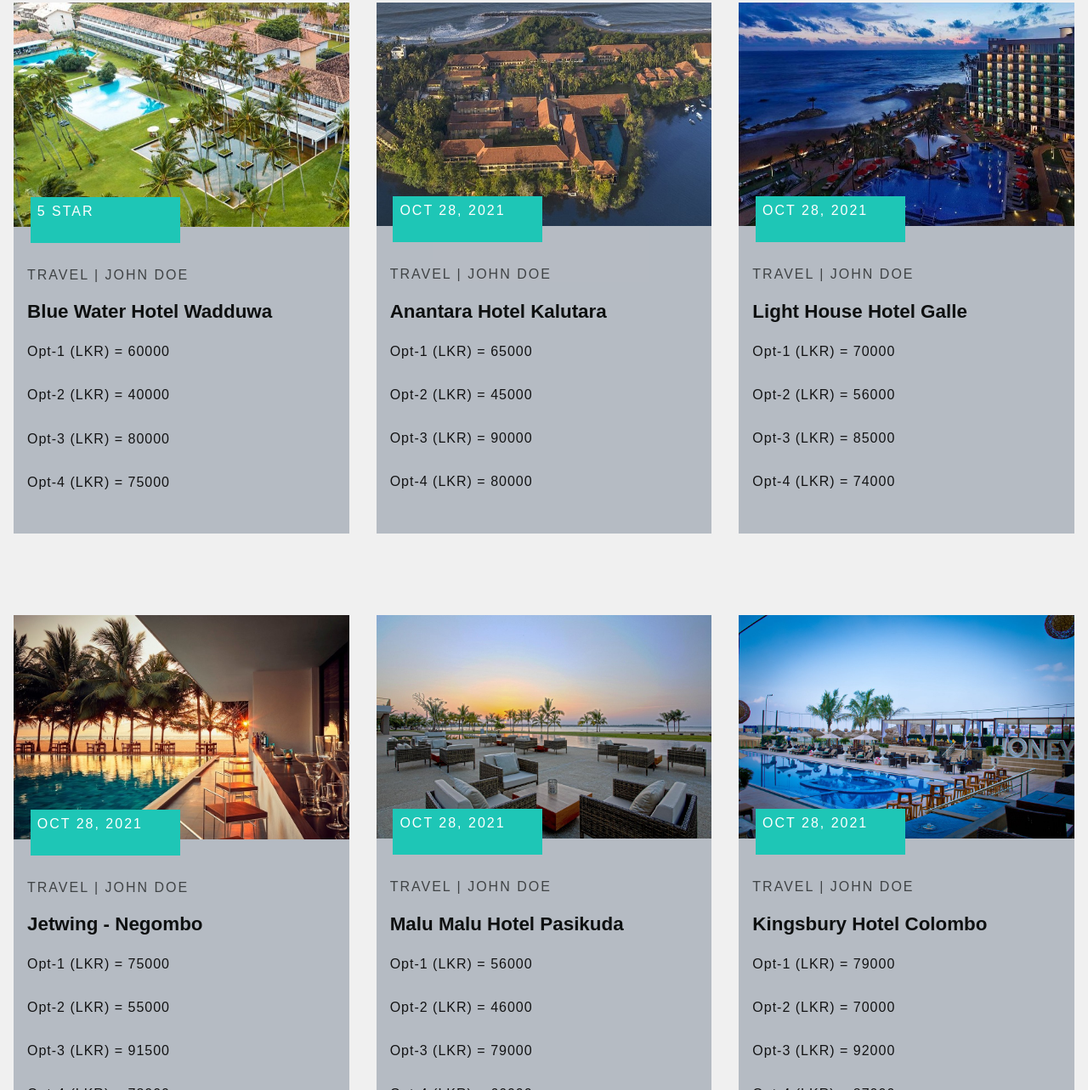
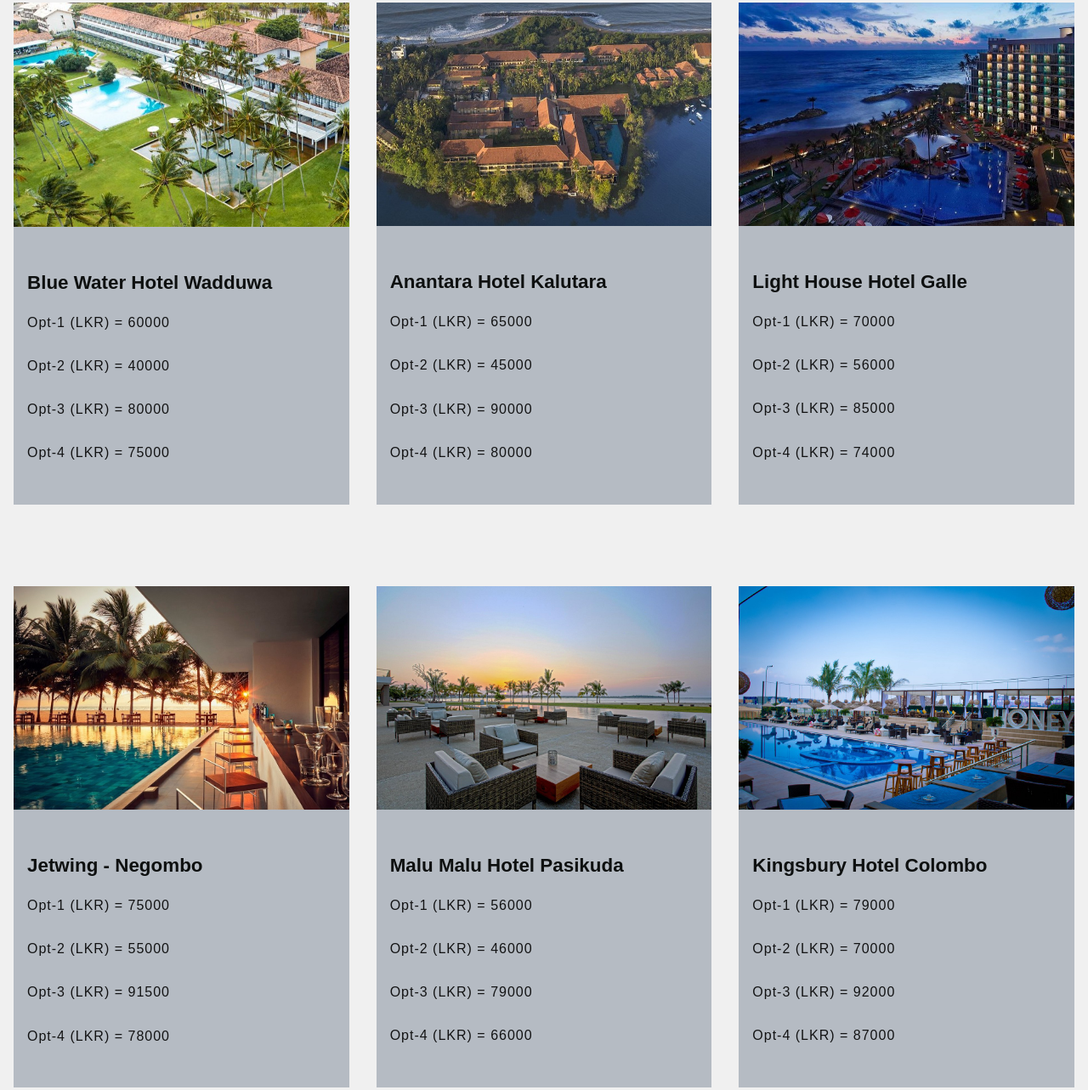
Before and after one commit to tharindu-dasun/Next_Travel_FrontEnd, a plain HTML site: page hotel.html in a window 1280 px wide. Shown: the part 685-1968 px from the top of the page at 85% size. Drawn offline with Linux system fonts and the light colour scheme; a web font is replaced by a local one.

Commit message:
update 0.7

```diff
--- a/hotel.html
+++ b/hotel.html
@@ -93,10 +93,8 @@
             <div class = "blog-item my-2 shadow">
                 <div class = "blog-item-top">
                     <img src = "images/hotel-the-blue-water.jpg" alt = "blog">
-                    <span class = "blog-date">5 Star</span>
                 </div>
                 <div class = "blog-item-bottom">
-                    <span>travel | john doe</span>
                     <a href = "#">Blue Water Hotel Wadduwa</a>
                     <p class = "text">
                         Opt-1 (LKR) = 60000 <br><br>
@@ -110,10 +108,8 @@
             <div class = "blog-item my-2 shadow">
                 <div class = "blog-item-top">
                     <img src = "images/hotel-anantara-kalutara-resort.jpg" alt = "blog">
-                    <span class = "blog-date">oct 28, 2021</span>
                 </div>
                 <div class = "blog-item-bottom">
-                    <span>travel | john doe</span>
                     <a href = "#">Anantara Hotel Kalutara</a>
                     <p class = "text">
                         Opt-1 (LKR) = 65000 <br><br>
@@ -127,10 +123,8 @@
             <div class = "blog-item my-2 shadow">
                 <div class = "blog-item-top">
                     <img src = "images/hotel-Light House.jpg" alt = "blog">
-                    <span class = "blog-date">oct 28, 2021</span>
                 </div>
                 <div class = "blog-item-bottom">
-                    <span>travel | john doe</span>
                     <a href = "#">Light House Hotel Galle</a>
                     <p class = "text">
                         Opt-1 (LKR) = 70000 <br><br>
@@ -144,10 +138,8 @@
             <div class = "blog-item my-2 shadow">
                 <div class = "blog-item-top">
                     <img src = "images/hotel-Jetwing - Negombo.jpg" alt = "blog">
-                    <span class = "blog-date">oct 28, 2021</span>
                 </div>
                 <div class = "blog-item-bottom">
-                    <span>travel | john doe</span>
                     <a href = "#">Jetwing - Negombo</a>
                     <p class = "text">
                         Opt-1 (LKR) = 75000 <br><br>
@@ -161,10 +153,8 @@
             <div class = "blog-item my-2 shadow">
                 <div class = "blog-item-top">
                     <img src = "images/hotel-centara-passikudah-resort.jpg" alt = "blog">
-                    <span class = "blog-date">oct 28, 2021</span>
                 </div>
                 <div class = "blog-item-bottom">
-                    <span>travel | john doe</span>
                     <a href = "#">Malu Malu Hotel Pasikuda</a>
                     <p class = "text">
                         Opt-1 (LKR) = 56000 <br><br>
@@ -178,10 +168,8 @@
             <div class = "blog-item my-2 shadow">
                 <div class = "blog-item-top">
                     <img src = "images/hotel-the-kingsbury-hotel.jpg" alt = "blog">
-                    <span class = "blog-date">oct 28, 2021</span>
                 </div>
                 <div class = "blog-item-bottom">
-                    <span>travel | john doe</span>
                     <a href = "#">Kingsbury Hotel Colombo</a>
                     <p class = "text">
                         Opt-1 (LKR) = 79000 <br><br>
@@ -195,10 +183,8 @@
             <div class = "blog-item my-2 shadow">
                 <div class = "blog-item-top">
                     <img src = "images/hotel-Hikka Tranz.jpg" alt = "blog">
-                    <span class = "blog-date">oct 28, 2021</span>
                 </div>
                 <div class = "blog-item-bottom">
-                    <span>travel | john doe</span>
                     <a href = "#">Hikka Tranz Hikkaduwa</a>
                     <p class = "text">
                         Opt-1 (LKR) = 46000 <br><br>
@@ -212,10 +198,8 @@
             <div class = "blog-item my-2 shadow">
                 <div class = "blog-item-top">
                     <img src = "images/hotel-The Lake Hotel polonnaruwa.jpg" alt = "blog">
-                    <span class = "blog-date">oct 28, 2021</span>
                 </div>
                 <div class = "blog-item-bottom">
-                    <span>travel | john doe</span>
                     <a href = "#">The Lake Hotel Polonnaruwa</a>
                     <p class = "text">
                         Opt-1 (LKR) = 38000 <br><br>
@@ -229,10 +213,8 @@
             <div class = "blog-item my-2 shadow">
                 <div class = "blog-item-top">
                     <img src = "images/hotel-Jetwing - Jaffna.jpg" alt = "blog">
-                    <span class = "blog-date">oct 28, 2021</span>
                 </div>
                 <div class = "blog-item-bottom">
-                    <span>travel | john doe</span>
                     <a href = "#">Jetwing - Jaffna</a>
                     <p class = "text">
                         Opt-1 (LKR) = 76000 <br><br>
@@ -246,10 +228,8 @@
             <div class = "blog-item my-2 shadow">
                 <div class = "blog-item-top">
                     <img src = "images/hotel-araliya-green-hills-hotel.jpg" alt = "blog">
-                    <span class = "blog-date">oct 28, 2021</span>
                 </div>
                 <div class = "blog-item-bottom">
-                    <span>travel | john doe</span>
                     <a href = "#">Araliya Green Hills Nuwara Eliya</a>
                     <p class = "text">
                         Opt-1 (LKR) = 46500 <br><br>
@@ -263,10 +243,8 @@
             <div class = "blog-item my-2 shadow">
                 <div class = "blog-item-top">
                     <img src = "images/hotel-the-grand-hotel-kandy.jpg" alt = "blog">
-                    <span class = "blog-date">oct 28, 2021</span>
                 </div>
                 <div class = "blog-item-bottom">
-                    <span>travel | john doe</span>
                     <a href = "#">The Grand Hotel Nuwara Eliya - Heritage Grand</a>
                     <p class = "text">
                         Opt-1 (LKR) = 76500 <br><br>
@@ -280,10 +258,8 @@
             <div class = "blog-item my-2 shadow">
                 <div class = "blog-item-top">
                     <img src = "images/hotel-palmstone-retreat-kithulgala.jpg" alt = "blog">
-                    <span class = "blog-date">oct 28, 2021</span>
                 </div>
                 <div class = "blog-item-bottom">
-                    <span>travel | john doe</span>
                     <a href = "#">Palmstone Retreat, Kithulgala</a>
                     <p class = "text">
                         Opt-1 (LKR) = 67000 <br><br>
@@ -297,10 +273,8 @@
             <div class = "blog-item my-2 shadow">
                 <div class = "blog-item-top">
                     <img src = "images/hotel-heritage-hotel-anuradhapura.jpg" alt = "blog">
-                    <span class = "blog-date">oct 28, 2021</span>
                 </div>
                 <div class = "blog-item-bottom">
-                    <span>travel | john doe</span>
                     <a href = "#">Heritage Hotel, Anuradhapura</a>
                     <p class = "text">
                         Opt-1 (LKR) = 10500 <br><br>
@@ -314,10 +288,8 @@
             <div class = "blog-item my-2 shadow">
                 <div class = "blog-item-top">
                     <img src = "images/hotel-The Grand Kandyan Hotel,.jpg" alt = "blog">
-                    <span class = "blog-date">oct 28, 2021</span>
                 </div>
                 <div class = "blog-item-bottom">
-                    <span>travel | john doe</span>
                     <a href = "#">The Grand Kandyan Hotel, Kandy</a>
                     <p class = "text">
                         Opt-1 (LKR) = 59000 <br><br>
@@ -331,10 +303,8 @@
             <div class = "blog-item my-2 shadow">
                 <div class = "blog-item-top">
                     <img src = "images/hotel-nine-skies.jpg" alt = "blog">
-                    <span class = "blog-date">oct 28, 2021</span>
                 </div>
                 <div class = "blog-item-bottom">
-                    <span>travel | john doe</span>
                     <a href = "#">Nine Skies, Demodara</a>
                     <p class = "text">
                         Opt-1 (LKR) = 77000 <br><br>
@@ -348,10 +318,8 @@
             <div class = "blog-item my-2 shadow">
                 <div class = "blog-item-top">
                     <img src = "images/hotel-Marki Villa-ella.jpg" alt = "blog">
-                    <span class = "blog-date">oct 28, 2021</span>
                 </div>
                 <div class = "blog-item-bottom">
-                    <span>travel | john doe</span>
                     <a href = "#">Marki Villa, Ella</a>
                     <p class = "text">
                         Opt-1 (LKR) = 75000 <br><br>
@@ -365,10 +333,8 @@
             <div class = "blog-item my-2 shadow">
                 <div class = "blog-item-top">
                     <img src = "images/hotel-The Peacock Beach Resort,.jpg" alt = "blog">
-                    <span class = "blog-date">oct 28, 2021</span>
                 </div>
                 <div class = "blog-item-bottom">
-                    <span>travel | john doe</span>
                     <a href = "#">The Peacock Beach Resort, Hambanthota</a>
                     <p class = "text">
                         Opt-1 (LKR) = 22000 <br><br>
@@ -382,10 +348,8 @@
             <div class = "blog-item my-2 shadow">
                 <div class = "blog-item-top">
                     <img src = "images/hotel-Shangri-La, Hambanthota.jpg" alt = "blog">
-                    <span class = "blog-date">oct 28, 2021</span>
                 </div>
                 <div class = "blog-item-bottom">
-                    <span>travel | john doe</span>
                     <a href = "#">Shangri-La, Hambanthota</a>
                     <p class = "text">
                         Opt-1 (LKR) = 87000 <br><br>
@@ -399,10 +363,8 @@
             <div class = "blog-item my-2 shadow">
                 <div class = "blog-item-top">
                     <img src = "images/hotel-ekho-safari.jpg" alt = "blog">
-                    <span class = "blog-date">oct 28, 2021</span>
                 </div>
                 <div class = "blog-item-bottom">
-                    <span>travel | john doe</span>
                     <a href = "#">EKHO Saffari, Tissamaharamaya</a>
                     <p class = "text">
                         Opt-1 (LKR) = 16000 <br><br>
@@ -416,10 +378,8 @@
             <div class = "blog-item my-2 shadow">
                 <div class = "blog-item-top">
                     <img src = "images/hotel-heritance-kandalama.jpg" alt = "blog">
-                    <span class = "blog-date">oct 28, 2021</span>
                 </div>
                 <div class = "blog-item-bottom">
-                    <span>travel | john doe</span>
                     <a href = "#">Heritance, Kandalama- Dambulla</a>
                     <p class = "text">
                         Opt-1 (LKR) = 89000 <br><br>
@@ -433,10 +393,8 @@
             <div class = "blog-item my-2 shadow">
                 <div class = "blog-item-top">
                     <img src = "images/hotel-Amaranthé Bay Resort & spa trinco.jpg" alt = "blog">
-                    <span class = "blog-date">oct 28, 2021</span>
                 </div>
                 <div class = "blog-item-bottom">
-                    <span>travel | john doe</span>
                     <a href = "#">Amaranthé Bay Resort & Spa, Trincomalee</a>
                     <p class = "text">
                         Opt-1 (LKR) = 35000 <br><br>
@@ -450,10 +408,8 @@
             <div class = "blog-item my-2 shadow">
                 <div class = "blog-item-top">
                     <img src = "images/hotel-bellevue-beach-resorts.jpg" alt = "blog">
-                    <span class = "blog-date">oct 28, 2021</span>
                 </div>
                 <div class = "blog-item-bottom">
-                    <span>travel | john doe</span>
                     <a href = "#">Bellevue Beach - Nilaveli</a>
                     <p class = "text">
                         Opt-1 (LKR) = 55000 <br><br>
@@ -467,10 +423,8 @@
             <div class = "blog-item my-2 shadow">
                 <div class = "blog-item-top">
                     <img src = "images/hotel-jetwing-surf.jpg" alt = "blog">
-                    <span class = "blog-date">oct 28, 2021</span>
                 </div>
                 <div class = "blog-item-bottom">
-                    <span>travel | john doe</span>
                     <a href = "#">Jetwing Surf, Pottuwil</a>
                     <p class = "text">
                         Opt-1 (LKR) = 56000 <br><br>
@@ -484,10 +438,8 @@
             <div class = "blog-item my-2 shadow">
                 <div class = "blog-item-top">
                     <img src = "images/hotel-The Blue Wave, Arugambay.jpg" alt = "blog">
-                    <span class = "blog-date">oct 28, 2021</span>
                 </div>
                 <div class = "blog-item-bottom">
-                    <span>travel | john doe</span>
                     <a href = "#">The Blue Wave, Arugambay</a>
                     <p class = "text">
                         Opt-1 (LKR) = 38000 <br><br>
@@ -501,10 +453,8 @@
             <div class = "blog-item my-2 shadow">
                 <div class = "blog-item-top">
                     <img src = "images/hotel-jetwing-yala.jpg" alt = "blog">
-                    <span class = "blog-date">oct 28, 2021</span>
                 </div>
                 <div class = "blog-item-bottom">
-                    <span>travel | john doe</span>
                     <a href = "#">Jetwing – Yala, Paltupana</a>
                     <p class = "text">
                         Opt-1 (LKR) = 59000 <br><br>
@@ -518,10 +468,8 @@
             <div class = "blog-item my-2 shadow">
                 <div class = "blog-item-top">
                     <img src = "images/hotel-the-palmyrah-house.jpg" alt = "blog">
-                    <span class = "blog-date">oct 28, 2021</span>
                 </div>
                 <div class = "blog-item-bottom">
-                    <span>travel | john doe</span>
                     <a href = "#">The Palmyrah House, Mannar</a>
                     <p class = "text">
                         Opt-1 (LKR) = 55000 <br><br>
@@ -535,10 +483,8 @@
             <div class = "blog-item my-2 shadow">
                 <div class = "blog-item-top">
                     <img src = "images/hotel-The Grand Mountain matale.jpg" alt = "blog">
-                    <span class = "blog-date">oct 28, 2021</span>
                 </div>
                 <div class = "blog-item-bottom">
-                    <span>travel | john doe</span>
                     <a href = "#">The Grand Mountain Mathale</a>
                     <p class = "text">
                         Opt-1 (LKR) = 29000 <br><br>
@@ -552,10 +498,8 @@
             <div class = "blog-item my-2 shadow">
                 <div class = "blog-item-top">
                     <img src = "images/hotel-Amaloh Boutique Resort,matara.jpg" alt = "blog">
-                    <span class = "blog-date">oct 28, 2021</span>
                 </div>
                 <div class = "blog-item-bottom">
-                    <span>travel | john doe</span>
                     <a href = "#">Amaloh Boutique Resort, Matara</a>
                     <p class = "text">
                         Opt-1 (LKR) = 45000 <br><br>
@@ -569,10 +513,8 @@
             <div class = "blog-item my-2 shadow">
                 <div class = "blog-item-top">
                     <img src = "images/hotel-Tangerine Beach Hotel,kaluthara.jpg" alt = "blog">
-                    <span class = "blog-date">oct 28, 2021</span>
                 </div>
                 <div class = "blog-item-bottom">
-                    <span>travel | john doe</span>
                     <a href = "#">Tangerine Beach Hotel, Kalutara</a>
                     <p class = "text">
                         Opt-1 (LKR) = 34000 <br><br>
@@ -586,10 +528,8 @@
             <div class = "blog-item my-2 shadow">
                 <div class = "blog-item-top">
                     <img src = "images/hotel-Le Grand, Galle.jpg" alt = "blog">
-                    <span class = "blog-date">oct 28, 2021</span>
                 </div>
                 <div class = "blog-item-bottom">
-                    <span>travel | john doe</span>
                     <a href = "#">Le Grand, Galle</a>
                     <p class = "text">
                         Opt-1 (LKR) = 80000 <br><br>
```
Also changed, not shown: travel_plans.html (+4 -4 lines).
